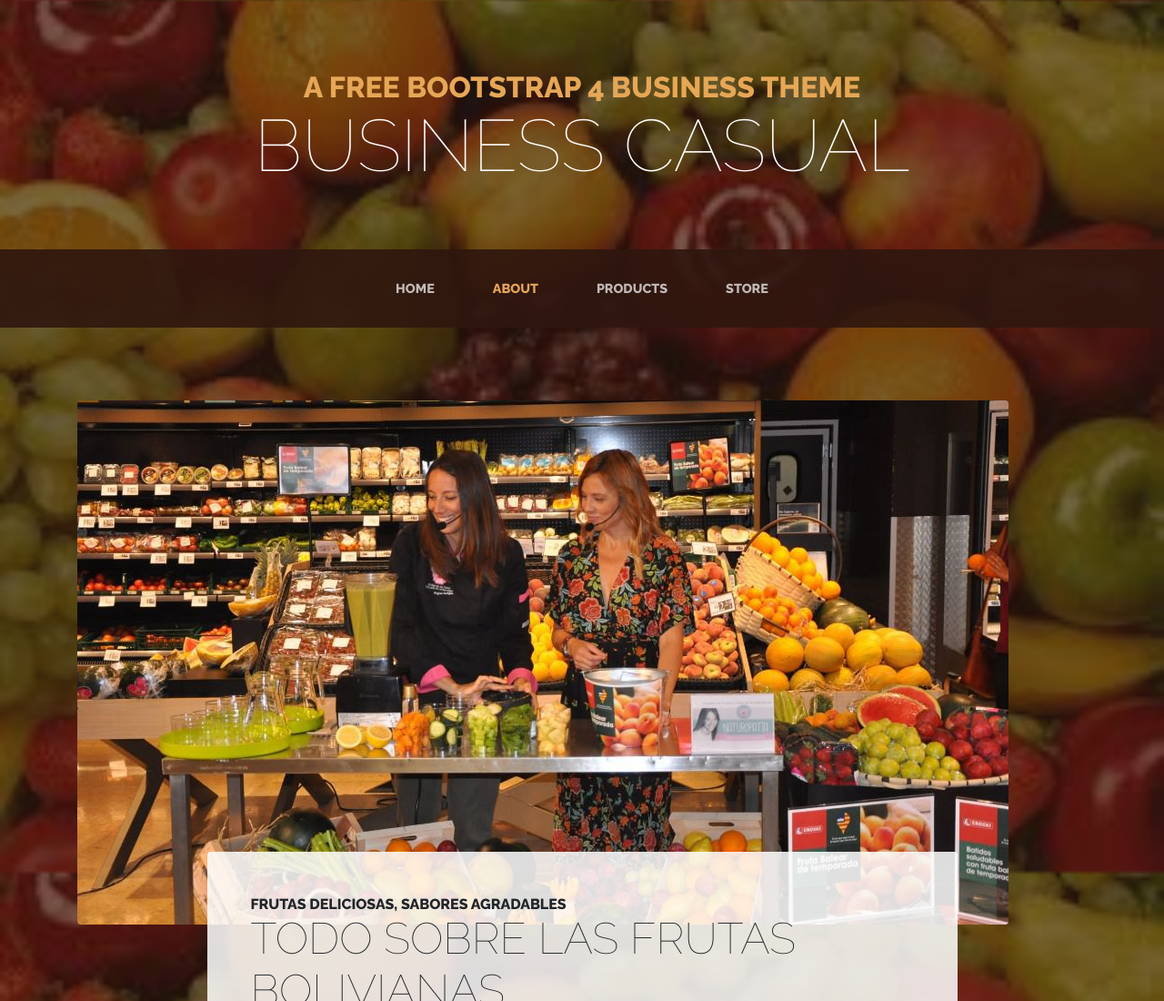
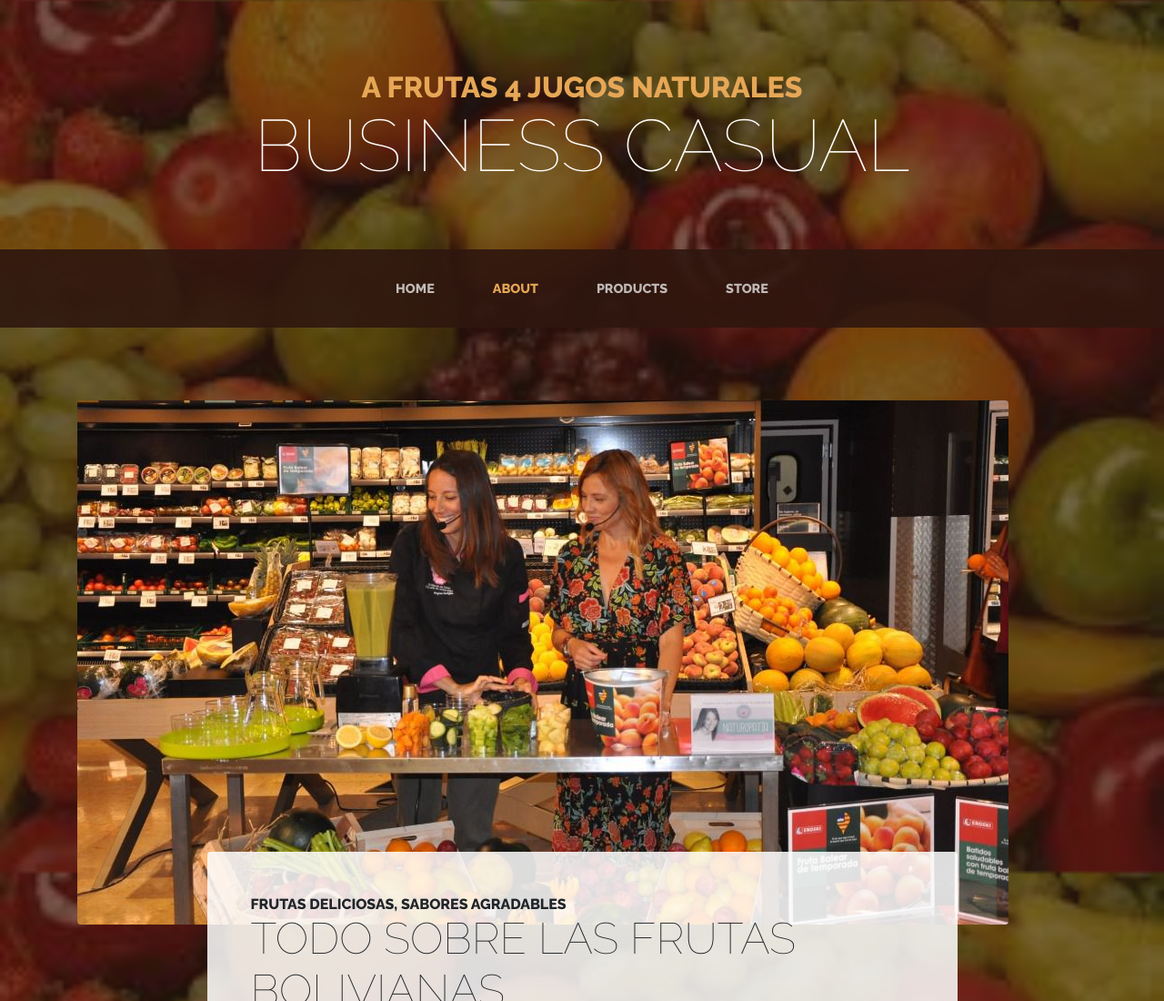
Before and after one commit to lucero2020-tallerII/pagina-web, a plain HTML site: page about.html in a window 1280 px wide. Shown: the top 1100 px of the page at 91% size. Drawn offline with Linux system fonts and the light colour scheme.

Commit message:
Add files via upload

```diff
--- a/about.html
+++ b/about.html
@@ -25,7 +25,7 @@
 <body>
 
   <h1 class="site-heading text-center text-white d-none d-lg-block">
-    <span class="site-heading-upper text-primary mb-3">A Free Bootstrap 4 Business Theme</span>
+    <span class="site-heading-upper text-primary mb-3">A FRUTAS 4 JUGOS NATURALES</span>
     <span class="site-heading-lower">Business Casual</span>
   </h1>
 
```
